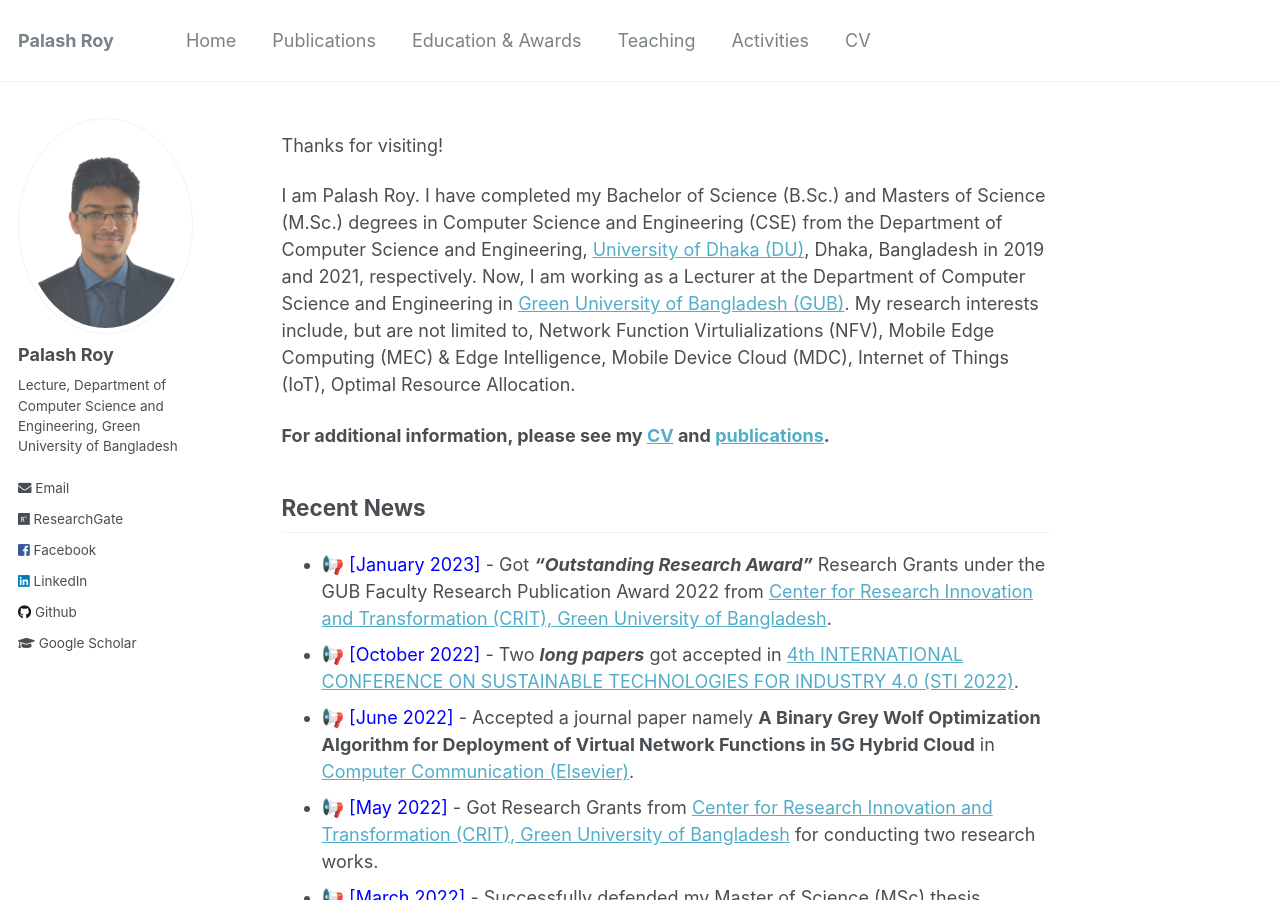
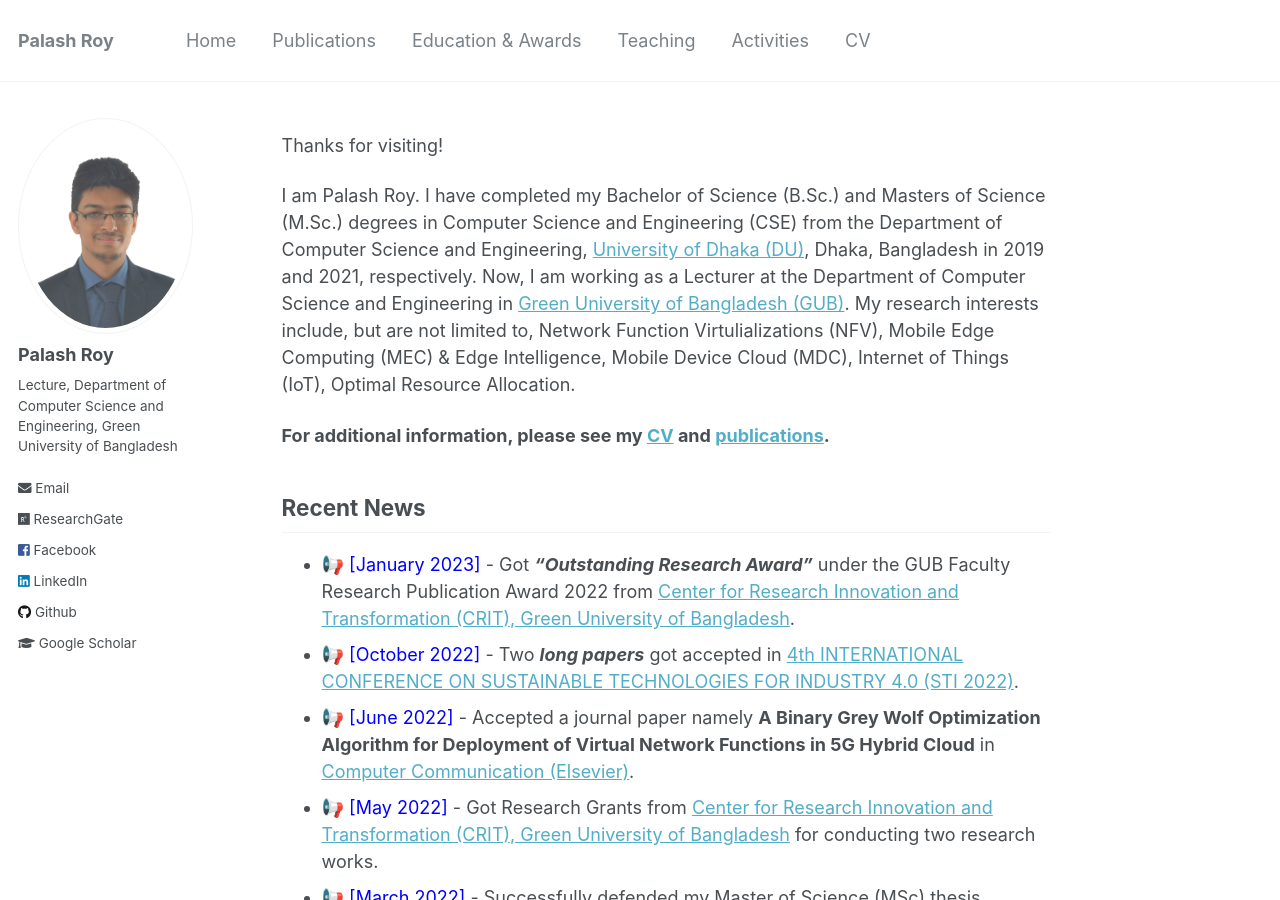
Before and after one commit to PalashRoy975/PalashRoy975.github.io, a Jekyll site: the page built from _pages/about.md, in a window 1280 px wide and 900 px high. Built offline with Jekyll 4.4.1, drawn with Linux system fonts in a browser that asks for light colours.

Commit message:
Update about.md

```diff
--- a/_pages/about.md
+++ b/_pages/about.md
@@ -22,7 +22,7 @@ I am Palash Roy. I have completed my Bachelor of Science (B.Sc.) and Masters of
 
 
 ## Recent News
-* 📢 <span style="color:Blue"> [January 2023] </span> - Got ***"Outstanding Research Award"*** Research Grants under the GUB Faculty Research Publication Award 2022 from [Center for Research Innovation and Transformation (CRIT), Green University of Bangladesh](http://crit.green.edu.bd/).
+* 📢 <span style="color:Blue"> [January 2023] </span> - Got ***"Outstanding Research Award"*** under the GUB Faculty Research Publication Award 2022 from [Center for Research Innovation and Transformation (CRIT), Green University of Bangladesh](http://crit.green.edu.bd/).
 * 📢 <span style="color:Blue"> [October 2022] </span> - Two ***long papers*** got accepted in  [4th INTERNATIONAL CONFERENCE ON
 SUSTAINABLE TECHNOLOGIES FOR INDUSTRY 4.0 (STI 2022)](https://fse.green.edu.bd/sti-2022/).
 * 📢 <span style="color:Blue"> [June 2022] </span> - Accepted a journal paper namely **A Binary Grey Wolf Optimization Algorithm for Deployment of Virtual Network Functions in 5G Hybrid Cloud** in [Computer Communication (Elsevier)](https://www.journals.elsevier.com/computer-communications).
```
